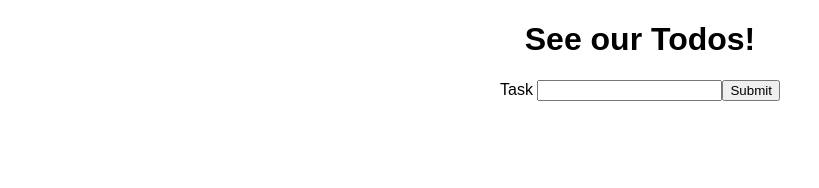
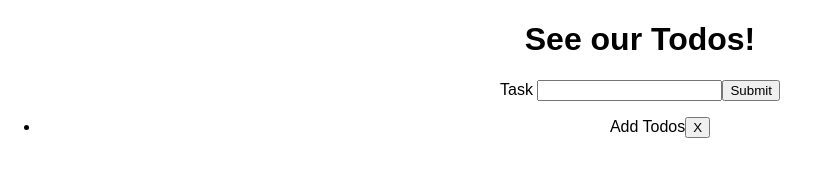
Before and after one commit to EricChiu920/react-redux-todos, a React (Create React App) app: page / in a window 1280 px wide. Shown: the top 188 px of the page, without its empty margins (0-819 px from the left). Built offline with nearby package versions, Linux system fonts and the light colour scheme.

Commit message:
Check if task is already in list before successfully adding todo

```diff
--- a/package.json
+++ b/package.json
@@ -5,8 +5,8 @@
   "dependencies": {
     "create-react-app": "^1.5.2",
     "prop-types": "^15.6.1",
-    "react": "^16.3.2",
-    "react-dom": "^16.3.2",
+    "react": "^16.4.0",
+    "react-dom": "^16.4.0",
     "react-redux": "^5.0.7",
     "react-scripts": "1.1.4",
     "redux": "^4.0.0"
--- a/src/App.jsx
+++ b/src/App.jsx
@@ -3,10 +3,12 @@ import './App.css';
 import TodoList from './components/Todos/TodoList';
 
 const App = () => (
-  <div className="App">
-    <h1>See our Todos!</h1>
-    <TodoList />
-  </div>
+  <React.StrictMode>
+    <div className="App">
+      <h1>See our Todos!</h1>
+      <TodoList />
+    </div>
+  </React.StrictMode>
 );
 
 export default App;
--- a/src/components/Todos/TodoList.jsx
+++ b/src/components/Todos/TodoList.jsx
@@ -22,7 +22,10 @@ class TodoList extends Component {
   }
   submitTask = (e) => {
     e.preventDefault();
-    this.addTask(this.state.task);
+    const { task } = this.state;
+    if (!this.props.todos.todos.includes(task)) {
+      this.addTask(task);
+    }
     e.target.reset();
   }
   addTask = (task) => {
@@ -34,7 +37,7 @@ class TodoList extends Component {
 
   render() {
     const todos = this.props.todos.todos.map((task, i) =>
-      <Todo removeTask={() => this.removeTask(i)} key={i} task={task} />);
+      <Todo removeTask={() => this.removeTask(i)} key={task} task={task} />);
 
     return (
       <React.Fragment>
--- a/src/redux/reducers/todoReducer.js
+++ b/src/redux/reducers/todoReducer.js
@@ -1,20 +1,19 @@
 import { ADD_TODO, REMOVE_TODO } from '../actions/actionTypes';
 
 const initialState = {
-  todos: [],
+  todos: ['Add Todos'],
 };
 
 function todoReducer(state = initialState, action) {
-  const newState = { ...state };
   switch (action.type) {
     case ADD_TODO: {
       return {
-        ...newState,
-        todos: [...newState.todos, action.todo],
+        ...state,
+        todos: [...state.todos, action.todo],
       };
     }
     case REMOVE_TODO: {
-      const todos = newState.todos.filter(val => val !== newState.todos[action.id]);
+      const todos = state.todos.filter(val => val !== state.todos[action.id]);
       return { todos };
     }
     default:
```
Also changed, not shown: 1 other file (tests, documents, lock files or other folders).
